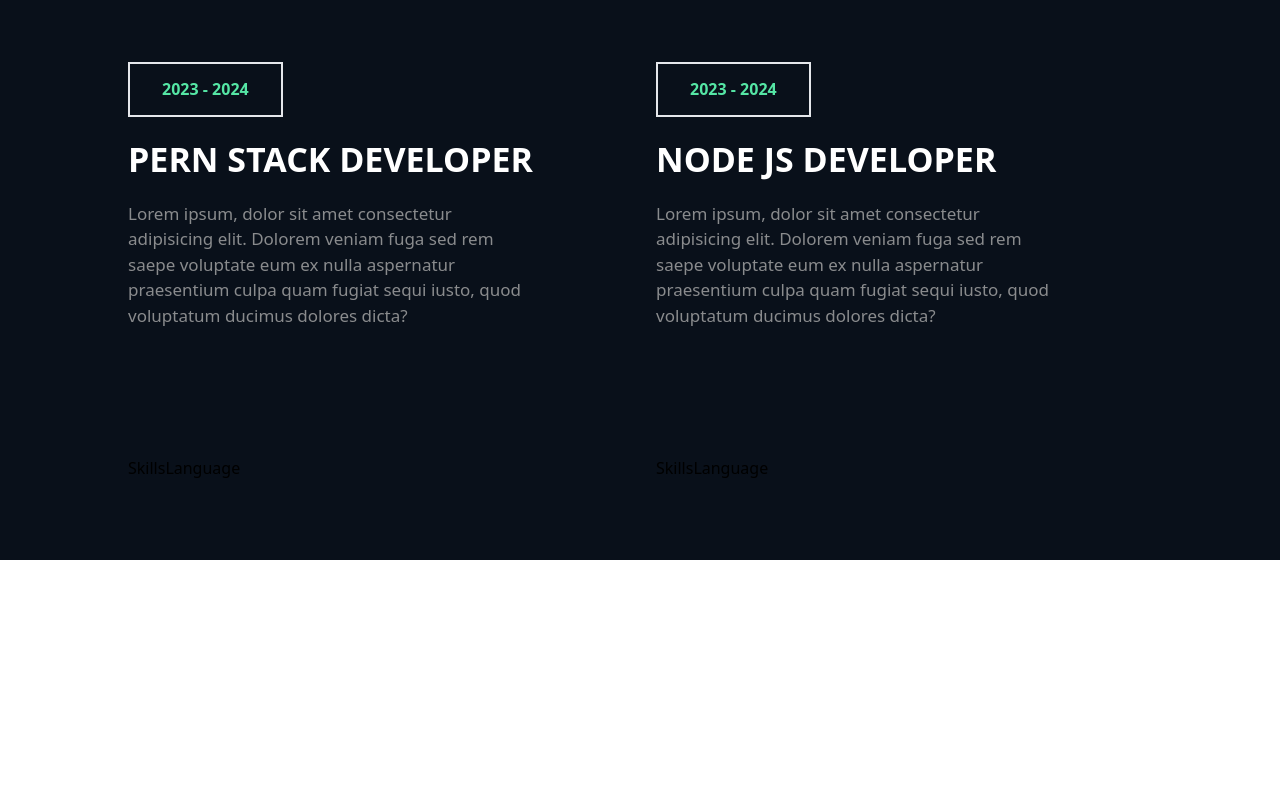
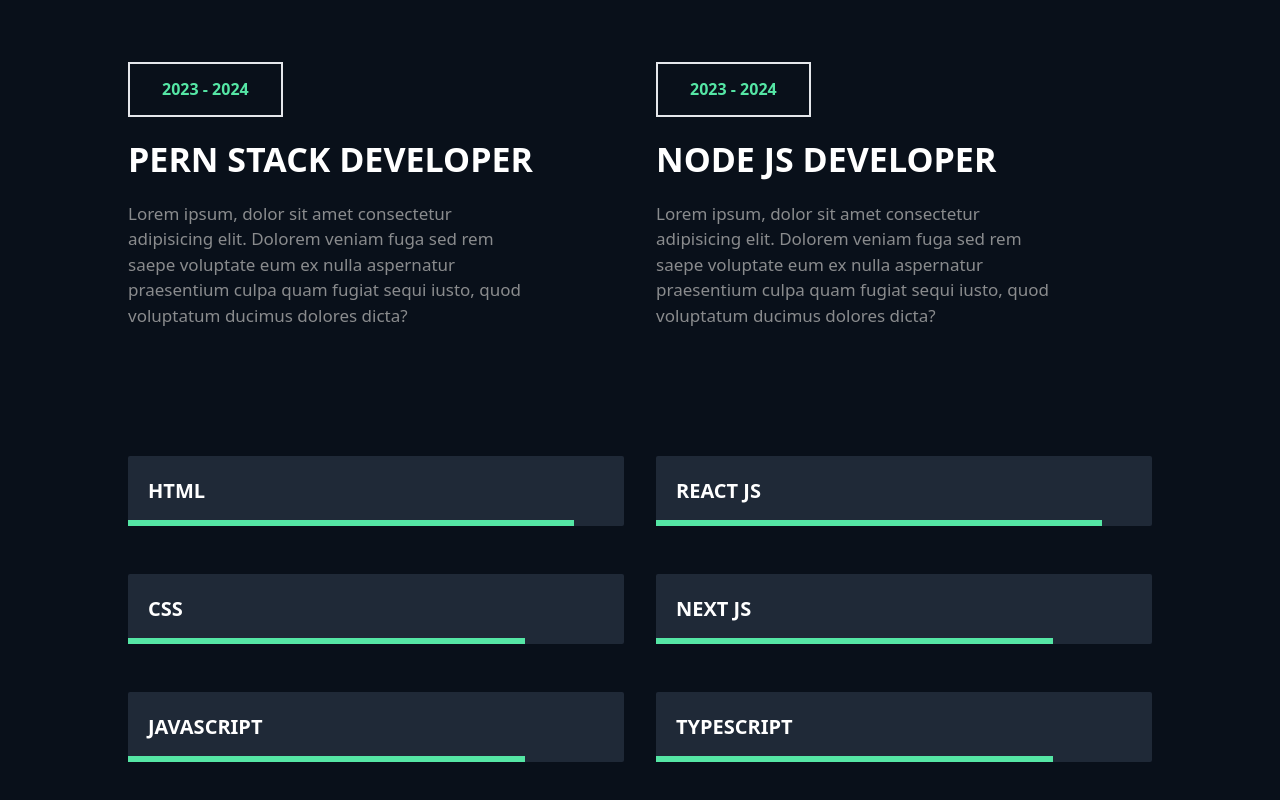
Before and after one commit to krrattoss5/didier-portfolio, a Next.js app: page / in a window 1280 px wide. Shown: the part 2822-3622 px from the top of the page. Before the commit the page ends 3382 px from the top, so only its background shows below. Built offline with nearby package versions, Linux system fonts and the light colour scheme.

Commit message:
(finished/SkillsLanguages)

```diff
--- a/components/Skills.tsx
+++ b/components/Skills.tsx
@@ -19,9 +19,9 @@
               year='2023 - 2024'
             />
             <SkillsLanguage
-              skil1='HTML'
-              skil2='CSS'
-              skil3='Javascript'
+              skill1='HTML'
+              skill2='CSS'
+              skill3='Javascript'
               level1='w-[90%]'
               level2='w-[80%]'
               level3='w-[80%]'
@@ -37,9 +37,9 @@
               year='2023 - 2024'
             />
             <SkillsLanguage
-              skil1='React Js'
-              skil2='Next Js'
-              skil3='Typescript'
+              skill1='React Js'
+              skill2='Next Js'
+              skill3='Typescript'
               level1='w-[90%]'
               level2='w-[80%]'
               level3='w-[80%]'
--- a/components/SkillsLanguage.tsx
+++ b/components/SkillsLanguage.tsx
@@ -1,8 +1,43 @@
 import React from 'react'
 
-const SkillsLanguage = () => {
+interface Props {
+  skill1: string
+  skill2: string
+  skill3: string
+  level1: string
+  level2: string
+  level3: string
+}
+
+const SkillsLanguage = ({
+  skill1,
+  skill2,
+  skill3,
+  level1,
+  level2,
+  level3
+}: Props) => {
   return (
-    <div>SkillsLanguage</div>
+    <div>
+      <div className='relative mb-[3rem]'>
+        <h2 className='p-5 w-[100%] uppercase bg-gray-800 rounded-sm text-white text-[20px] font-bold'>
+          {skill1}
+        </h2>
+        <span className={`${level1} bottom-0 h-[6px] absolute bg-[#55e6a5]`}></span>
+      </div>
+      <div className='relative mb-[3rem]'>
+        <h2 className='p-5 w-[100%] uppercase bg-gray-800 rounded-sm text-white text-[20px] font-bold'>
+          {skill2}
+        </h2>
+        <span className={`${level2} bottom-0 h-[6px] absolute bg-[#55e6a5]`}></span>
+      </div>
+      <div className='relative mb-[3rem]'>
+        <h2 className='p-5 w-[100%] uppercase bg-gray-800 rounded-sm text-white text-[20px] font-bold'>
+          {skill3}
+        </h2>
+        <span className={`${level3} bottom-0 h-[6px] absolute bg-[#55e6a5]`}></span>
+      </div>
+    </div>
   )
 }
 
```
